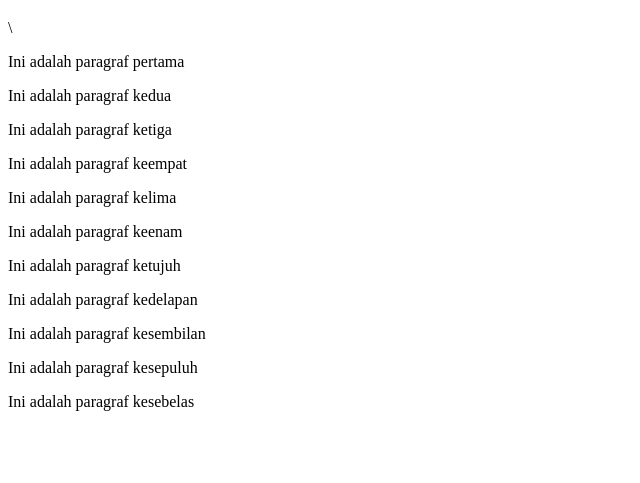
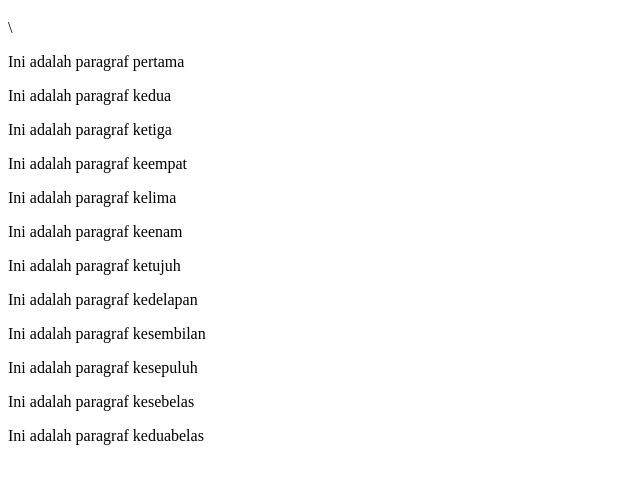
Before and after one commit to yyy768/praktek-06-github, a plain HTML site: page index.html in a window 1280 px wide. Shown: the part 87-570 px from the top of the page, without its empty margins (0-640 px from the left). Drawn offline with Linux system fonts and the light colour scheme.

Commit message:
menambahkan paragraf 7

```diff
--- a/index.html
+++ b/index.html
@@ -18,5 +18,6 @@
     <p>Ini adalah paragraf kesembilan</p>
     <p>Ini adalah paragraf kesepuluh</p>
     <p>Ini adalah paragraf kesebelas</p>
+    <p>Ini adalah paragraf keduabelas</p>
 </body>
 </html>
```
